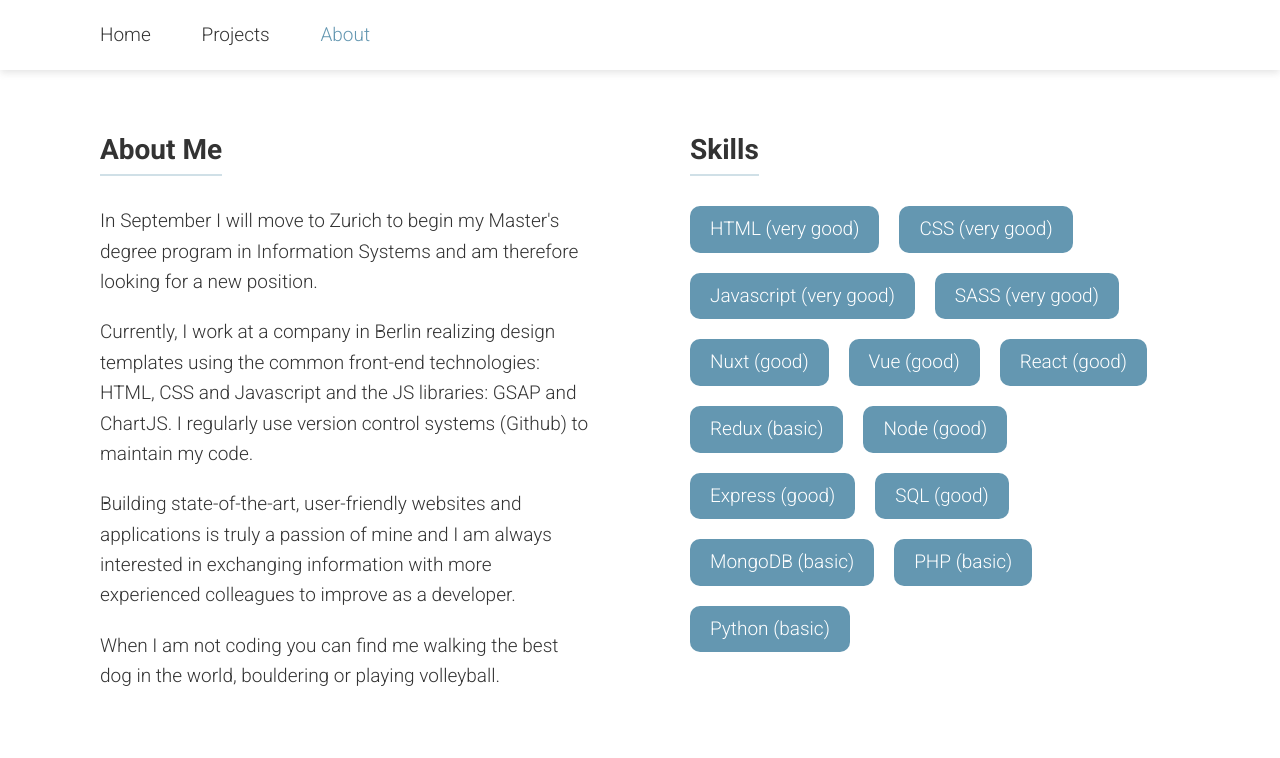
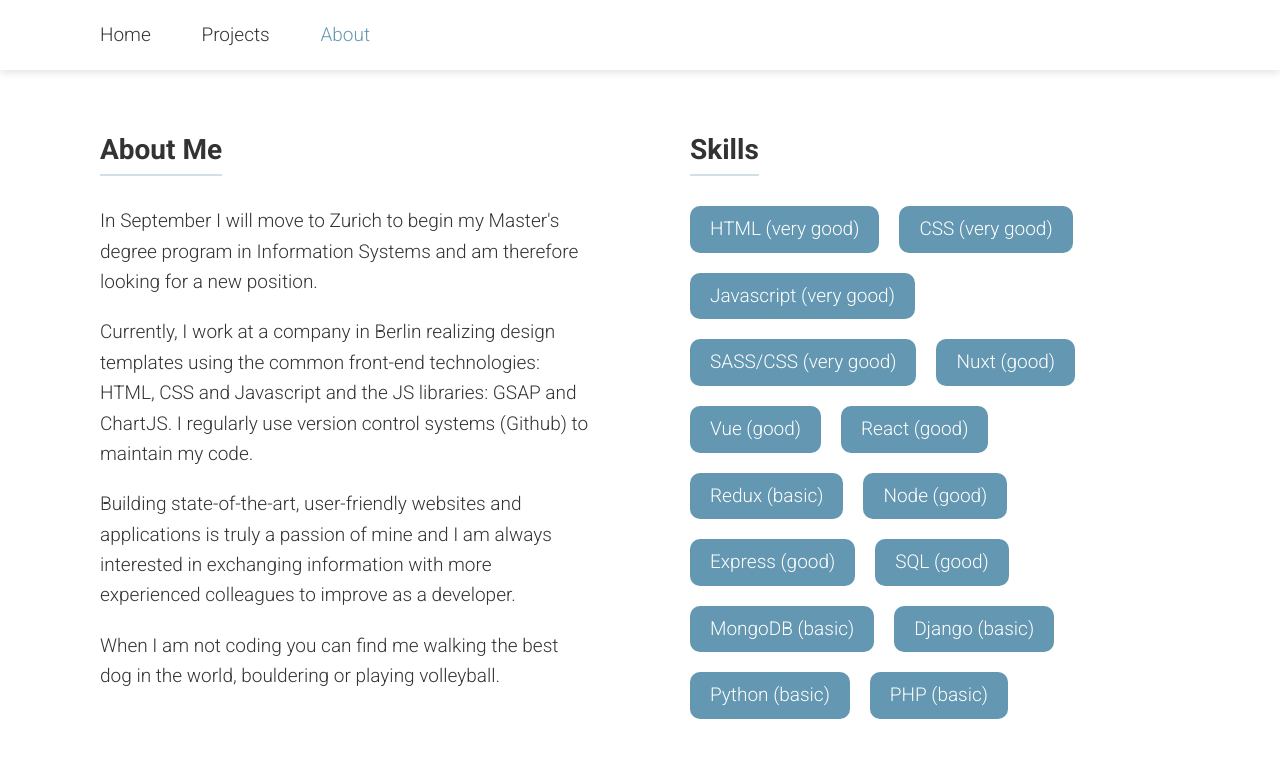
Before and after one commit to EmmaMuehlberger/Portfolio, a React (Create React App) app: page /about in a window 1280 px wide. Shown: the top 758 px of the page. Built offline with nearby package versions, Linux system fonts and the light colour scheme; the HTML template or start-up script is replaced by a standard one.

Commit message:
updates skills and cv

```diff
--- a/src/pages/About/About.jsx
+++ b/src/pages/About/About.jsx
@@ -30,7 +30,7 @@ const About = () => {
                     <li>HTML (very good)</li>
                     <li>CSS (very good)</li>
                     <li>Javascript (very good)</li>
-                    <li>SASS (very good)</li>
+                    <li>SASS/CSS (very good)</li>
                     <li>Nuxt (good)</li>
                     <li>Vue (good)</li>
                     <li>React (good)</li>
@@ -39,8 +39,9 @@ const About = () => {
                     <li>Express (good)</li>
                     <li>SQL (good)</li>
                     <li>MongoDB (basic)</li>
+                    <li>Django (basic)</li>
+                    <li>Python (basic)</li>
                     <li>PHP (basic)</li>
-                    <li>Python (basic)</li>
                 </ul>
             </div>
         </div>
--- a/src/pages/Home/Home.jsx
+++ b/src/pages/Home/Home.jsx
@@ -6,7 +6,7 @@ import "./Home.scss";
 import GitHubIcon from '@material-ui/icons/GitHub';
 
 const Home = () => {
-    const cv = require("../../CV.pdf");
+    const cv = require("../../img/lebenslauf.pdf");
 
     return (
         <div className="Home page">
--- a/src/pages/Projects/Projects.scss
+++ b/src/pages/Projects/Projects.scss
@@ -5,7 +5,8 @@
         grid-gap: 20px;
         padding-bottom: 30px;
         @media(max-width: 600px) {
-            grid-template-columns: repeat(2, 1fr);
+            display: flex;
+            overflow: scroll;
         }
     }
     .Projects__container {
```
Also changed, not shown: 2 other files (tests, documents, lock files or other folders).
